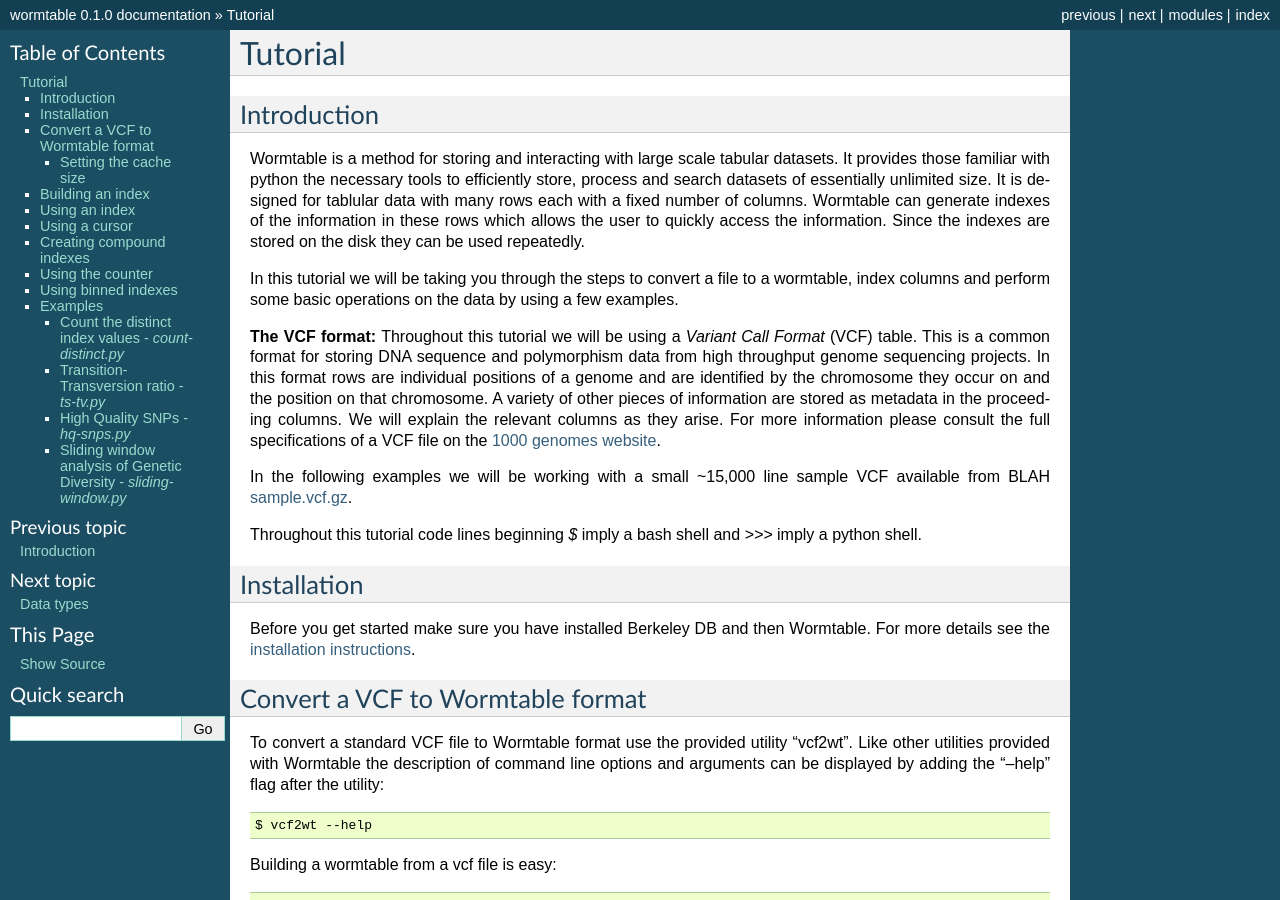
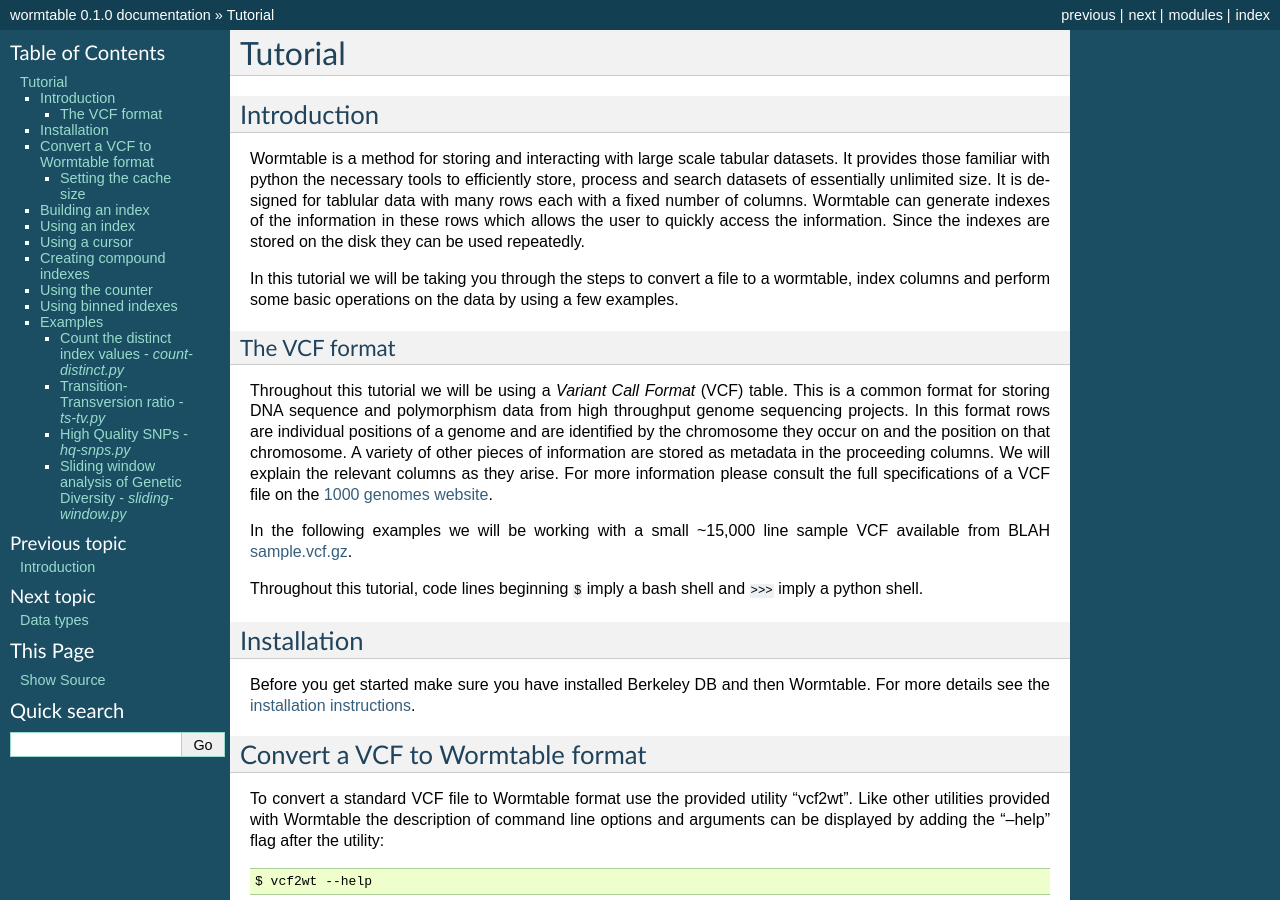
Before and after one commit to wormtable/wormtable, a Sphinx documentation site: the page built from docs/source/tutorial.rst, in a window 1280 px wide and 900 px high. Built offline with Sphinx 7.4.7, drawn with Linux system fonts in a browser that asks for light colours; formulas are drawn with MathJax 3.

Commit message:
Fixed typo

```diff
--- a/docs/source/tutorial.rst
+++ b/docs/source/tutorial.rst
@@ -17,7 +17,9 @@ In this tutorial we will be taking you through the steps to convert a file to a
 wormtable, index columns and perform some basic operations on the data by using
 a few examples.
 
-**The VCF format:** Throughout this tutorial we will be using a *Variant Call
+The VCF format
+--------------
+Throughout this tutorial we will be using a *Variant Call
 Format* (VCF) table.  This is a common format for storing DNA sequence and
 polymorphism data from high throughput genome sequencing projects. In this
 format rows are individual positions of a genome and are identified by the
@@ -30,8 +32,8 @@ the full specifications of a VCF file on the `1000 genomes website
 In the following examples we will be working with a small ~15,000 line sample
 VCF available from BLAH `sample.vcf.gz <http://sample.vcf.gz>`_.
 
-Throughout this tutorial code lines beginning `$` imply a bash shell and
-`>>>` imply a python shell.
+Throughout this tutorial, code lines beginning ``$`` imply a bash shell and
+``>>>`` imply a python shell.
 
 ------------
 Installation
@@ -242,9 +244,9 @@ the counted function ::
 
 
 
--------------------------------------------------
+--------
 Examples
--------------------------------------------------
+--------
 Along with the main program we have included a number of example scripts which
 will help you get started with Wormtable. These scripts highlight more of
 Wormtable's features and may be easily modified to suit your own purposes. If
```
